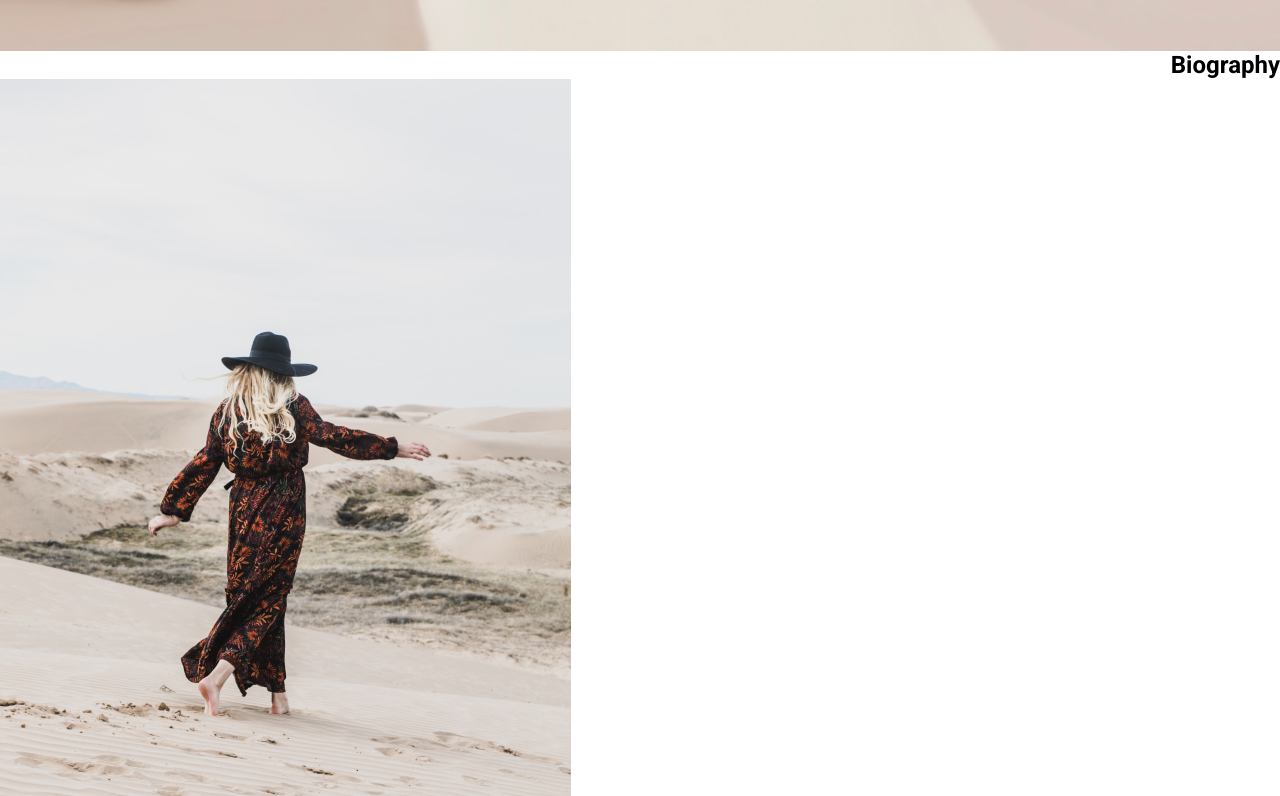
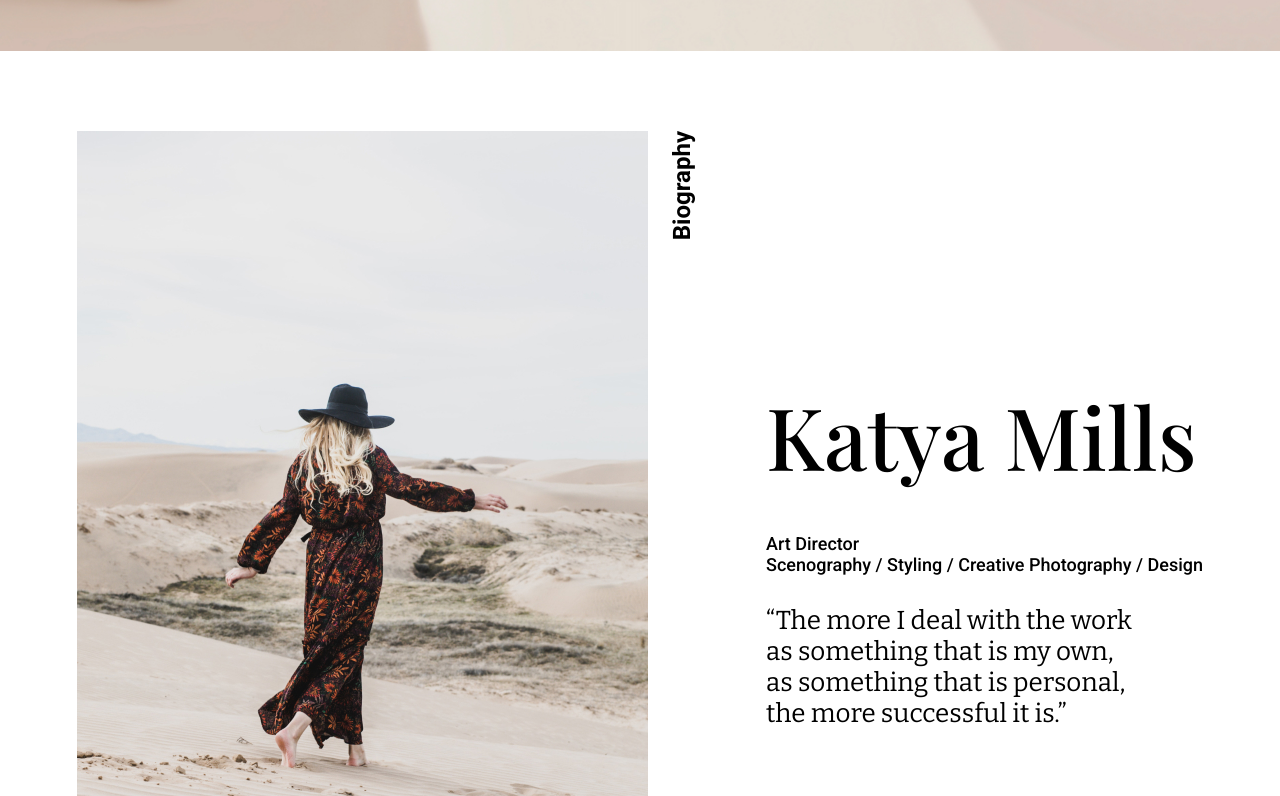
Before and after one commit to AnyaV99/otus-css-vorobyova, a plain HTML site: page index.html in a window 1280 px wide. Shown: the part 664-1460 px from the top of the page. Drawn offline with nearby package versions, Linux system fonts and the light colour scheme.

Commit message:
was created the biography block

```diff
--- a/index.html
+++ b/index.html
@@ -45,18 +45,21 @@
         </section>
 
         <!--Раздел  biography-->
-        <section id="biography">
+        <section id="biography" class="conteiner">
+            <div class="conteiner-biography">
                 <header>
-                <h2 class="title_bio"> Biography </h2>
+                    <h2 class="title_bio" class="title_bio"> Biography </h2>
                 </header>
-
+            </div>
+            <div class="photo-Katya-Mills">
                 <img src=img/KatyaMills.jpg alt="Katya Mills photo" />
+            </div>
+            <div class="conteiner-bio">
                 <h3 class="katya_mils">Katya Mills</h3>
                 <p class="art_director">
                     Art Director<br>
                     Scenography / Styling / Creative Photography / Design
                 </p>
-
                 <blockquote>
                     <p class="blockquote_the_more">
                         “The more I deal with the work <br>
@@ -65,6 +68,7 @@
                         the more successful it is.”
                     </p>
                 </blockquote>
+            </div>
         </section>
 
         <!--Раздел  designers-->
--- a/styles.css
+++ b/styles.css
@@ -83,6 +83,8 @@ a {
 
 .title_bio {
     text-align: right;
+    writing-mode: vertical-lr;
+    transform: rotate(-180deg);
 }
 
 .title_designers {
@@ -103,7 +105,7 @@ a {
     font-weight: 500;
     line-height: 115px;
     letter-spacing: 0em;
-    text-align: right;
+    margin-bottom: 40px;
 }
 
 .art_director {
@@ -112,7 +114,7 @@ a {
     font-weight: 500;
     line-height: 21px;
     letter-spacing: 0em;
-    text-align: right;
+    margin-bottom: 30px;
 }
 
 .blockquote_the_more {
@@ -121,9 +123,7 @@ a {
     font-weight: 400;
     line-height: 31px;
     letter-spacing: 0em;
-    text-align: right;
 }
-
 
 .designers {
     font-family: Roboto;
@@ -143,7 +143,6 @@ a {
     text-align: left;
 }
 
-
 .blockquote_i_just {
     font-family: Bitter;
     font-size: 32px;
@@ -152,7 +151,6 @@ a {
     letter-spacing: 0em;
     text-align: center;
 }
-
 
 .title_strengths {
     font-family: Playfair Display;
@@ -205,8 +203,8 @@ a {
 .header {
     display: flex;
     flex-shrink: 0;
-    justify-content: space-between; /*прижимает содержимое к краям */
-    align-items: center; /*выравнивает элементы по центру на вертикальной */
+    justify-content: space-between;
+    align-items: center;
     padding-left: 30px;
     padding-right: 30px;
     height: 135px;
@@ -234,3 +232,28 @@ a {
     height: 400px;
     width: auto;
 }
+
+/*Блок Биография*/
+.conteiner {
+    display: flex;
+    flex-direction: row;
+    justify-content: center;
+    align-items: center;
+    background-color: #FFFFFF;
+    margin-top: 80px;
+    margin-bottom: 80px;
+}
+
+.photo-Katya-Mills {
+    order: -1;
+    margin-right: 20px;
+}
+
+.conteiner-biography {
+    align-self: flex-start;
+}
+
+.conteiner-bio {
+    margin-left: 70px;
+    text-align: left;
+}
```
Lines whose indentation alone changed are shown as unchanged.
